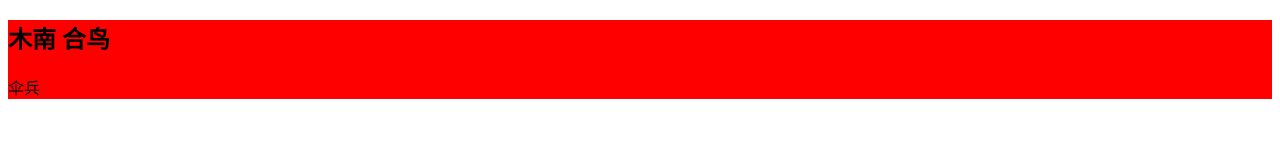
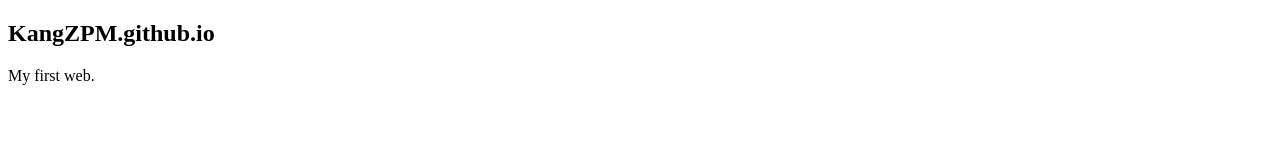
Before and after one commit to iuhsa/iuhsa.github.io, a plain HTML site: page index.html in a window 1280 px wide. Drawn offline with Linux system fonts and the light colour scheme.

Commit message:
Update index.html

```diff
--- a/index.html
+++ b/index.html
@@ -5,16 +5,13 @@
     <meta http-equiv="X-UA-Compatible" content="IE=edge">
     <meta name="viewport" content="width=device-width, initial-scale=1.0">
     <style>
-        div{
-            background-color: red;
-        }
     </style>
-    <title>木南 合鸟</title>
+    <title>My web.</title>
 </head>
 <body>
     <div>
-    <h2>木南 合鸟</h2>
-    <p>伞兵</p>
+    <h2>KangZPM.github.io</h2>
+    <p>My first web.</p>
     </div>
 </body>
 </html>
```
